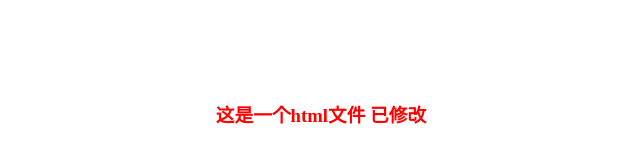
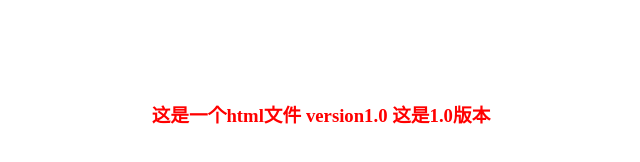
Before and after one commit to liquid7960/leetcodeJavaPractice, a plain HTML site: page index.html in a window 1280 px wide. Shown: the whole page, without its empty margins (319-959 px from the left). Drawn offline with Linux system fonts and the light colour scheme.

Commit message:
version 1.0 this is 1.0

```diff
--- a/index.html
+++ b/index.html
@@ -6,6 +6,6 @@
 </head>
 
 <body>
-    <h3>这是一个html文件   已修改</h3>
+    <h3>这是一个html文件   version1.0 这是1.0版本</h3>
 </body>
 </html>
```
